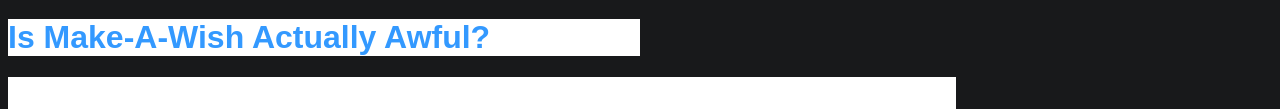
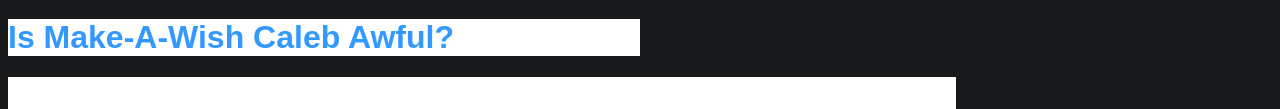
Before and after one commit to JadesterK/JadesterK.github.io, a plain HTML site: page index.html in a window 1280 px wide. Shown: the part 1710-1819 px from the top of the page. Drawn offline with Linux system fonts and the light colour scheme.

Commit message:
Testing Git Update
Test

```diff
--- a/index.html
+++ b/index.html
@@ -75,7 +75,7 @@
 			<li>rekt harder</li>
 			<li>rekt so hard it hurts</li>
 		</ol>
-		<h1 id="essayenter"class="rekt">Is Make-A-Wish Actually Awful?</h1>
+		<h1 id="essayenter"class="rekt">Is Make-A-Wish Caleb Awful?</h1>
 			<div class="rekt"id="essay"><p>A charity that gives a final wish to people suffering from serious and sometimes fatal conditions sounds heartwarming, but should it be what we commit our money towards? The Make-A-Wish Foundation fills this role, and to any child who is facing a terminal disease or is recovering from a severe illness is allowed to request a “wish”. The children can request anything from large trips to pretending to serve as a police officer or fireman. The Make-A-Wish foundation is a worthwhile and critical charity to donate to, because they utilize resources to increase popularity, raise awareness of diseases, and is an important organization.</p>
 			<p>Make-A-Wish, or MAW, started as a small project between friends but quickly expanded into a global scale. We can see the results of this popularity based on the MAW website for example. The website url is very easy to remember (wish.org) and is well presented with the important information immediately available. Not only is it well organized, but has memorable hooks such as ¨Wishes make life better for kids with life-threatening medical conditions. This simple, but powerful belief inspired the founding of Make-A-Wish® and drives everything we do.¨ (MAW Website)  If we look before MAW became its global presence we can see how it grew, and one of the huge events is the “BatKid” event. As told by Christina NG from the ABCnews, this event brought incredible press coverage and a large spike in donations. MAW didn’t take this popularity and waste it, they took every opportunity they had to expand. They went to a global scale soon after and reached all parts of the world, showing their dedication and want towards their cause.</p>
 			<p>Not only does MAW use this popularity to benefit themselves, but they also directly and indirectly support the fight against disease. As shown by statements from MAW, after they grant a wish that gains large national popularity, they often result in a large spikes in donations. A big site of this was the batkid wish, were for one child the city of san francisco was transformed into arkam to give this child his chance to be batman, gaining obviously huge amount of attention for MAW. For other examples, Madeline Roth from Buzzfeed provides us with her choices  of ¨cool wishes¨ that have made her take notice and that she thinks others will also find fun and interesting. This is huge, as it gives people an awareness of these diseases which they may of never even heard of, and these supporting news articles often inspire people as well. This kind of support lets us know that MAW uses their popularity in every way they can to benefit what they fight for, showing no corruption, and a determination to do the right thing.
```
